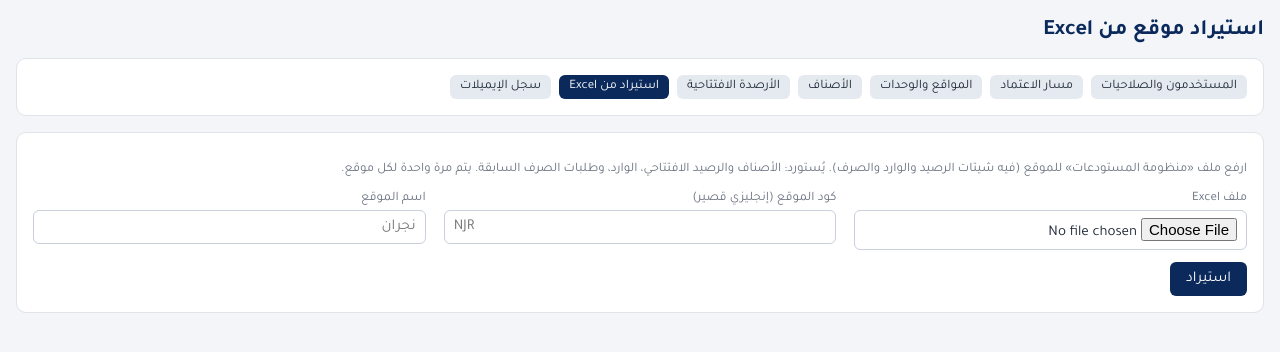
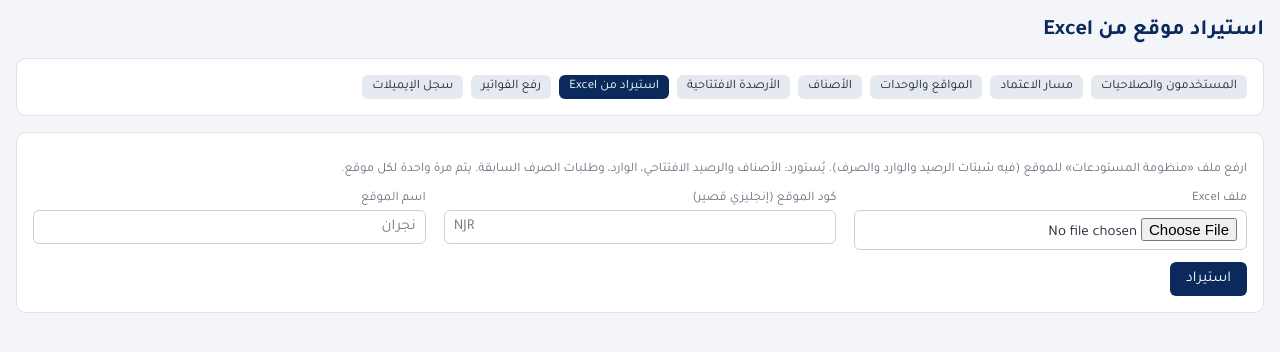
Before and after one commit to eslamabdelbasit9-maker/warehouse-app, a FastAPI app: page /admin/import in a window 1280 px wide. Shown: the part 60-412 px from the top of the page. Run offline with FastAPI, Linux system fonts and the light colour scheme; the visitor is signed in with stand-in values (Sample User, id 1).

Commit message:
Update _admin_nav.html

```diff
--- a/app/templates/_admin_nav.html
+++ b/app/templates/_admin_nav.html
@@ -1,4 +1,4 @@
 <div class="card noprint" style="display:flex;gap:8px;flex-wrap:wrap">
-  {% for href, label in [('/admin/users','المستخدمون والصلاحيات'),('/admin/routes','مسار الاعتماد'),('/admin/sites','المواقع والوحدات'),('/admin/items','الأصناف'),('/admin/opening','الأرصدة الافتتاحية'),('/admin/import','استيراد من Excel'),('/admin/mail','سجل الإيميلات')] %}
+  {% for href, label in [('/admin/users','المستخدمون والصلاحيات'),('/admin/routes','مسار الاعتماد'),('/admin/sites','المواقع والوحدات'),('/admin/items','الأصناف'),('/admin/opening','الأرصدة الافتتاحية'),('/admin/import','استيراد من Excel'),('/admin/invoices','رفع الفواتير'),('/admin/mail','سجل الإيميلات')] %}
   <a class="btn {{ '' if path==href else 'sec' }} sm" href="{{ href }}">{{ label }}</a>{% endfor %}
 </div>
```
